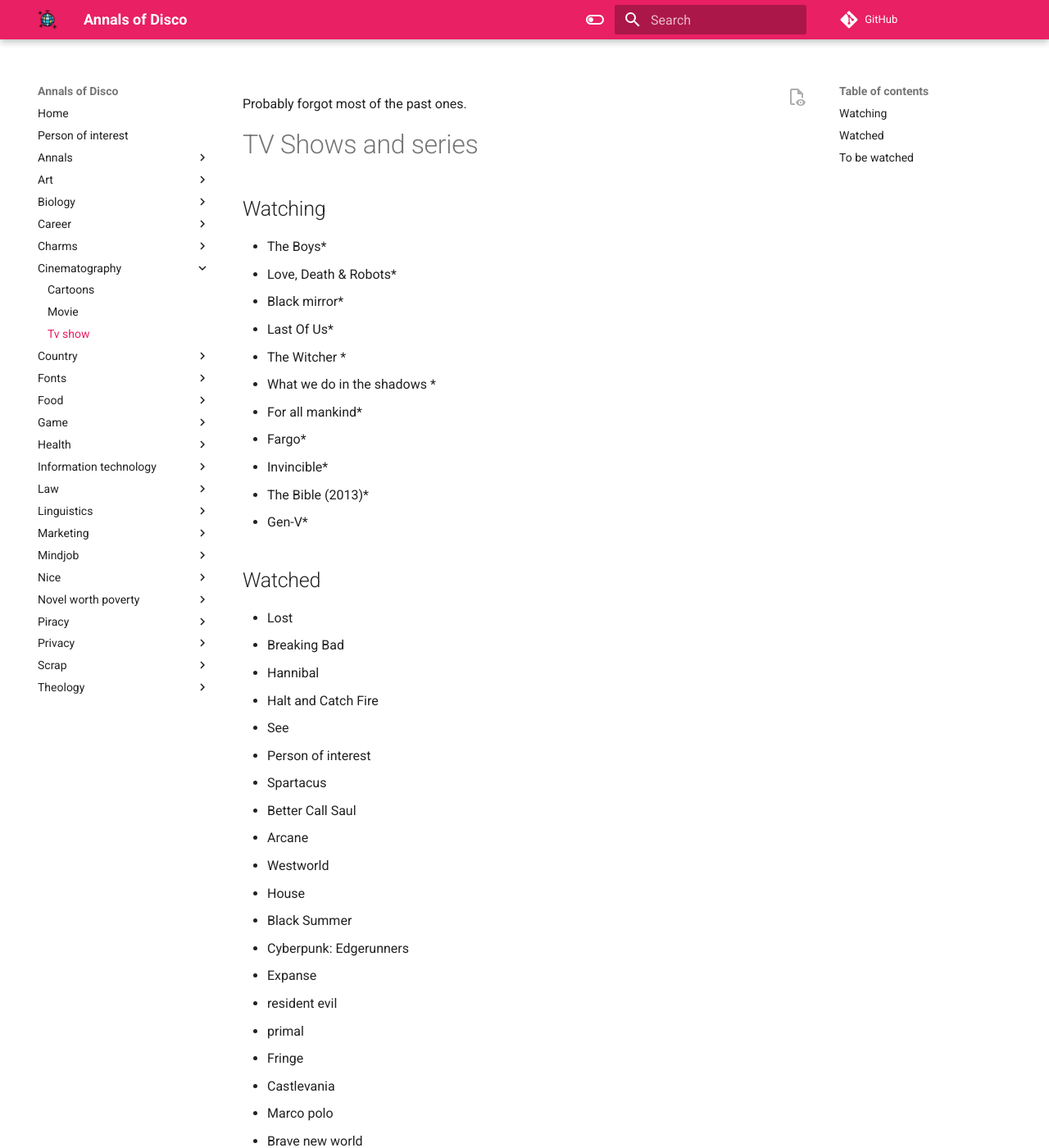
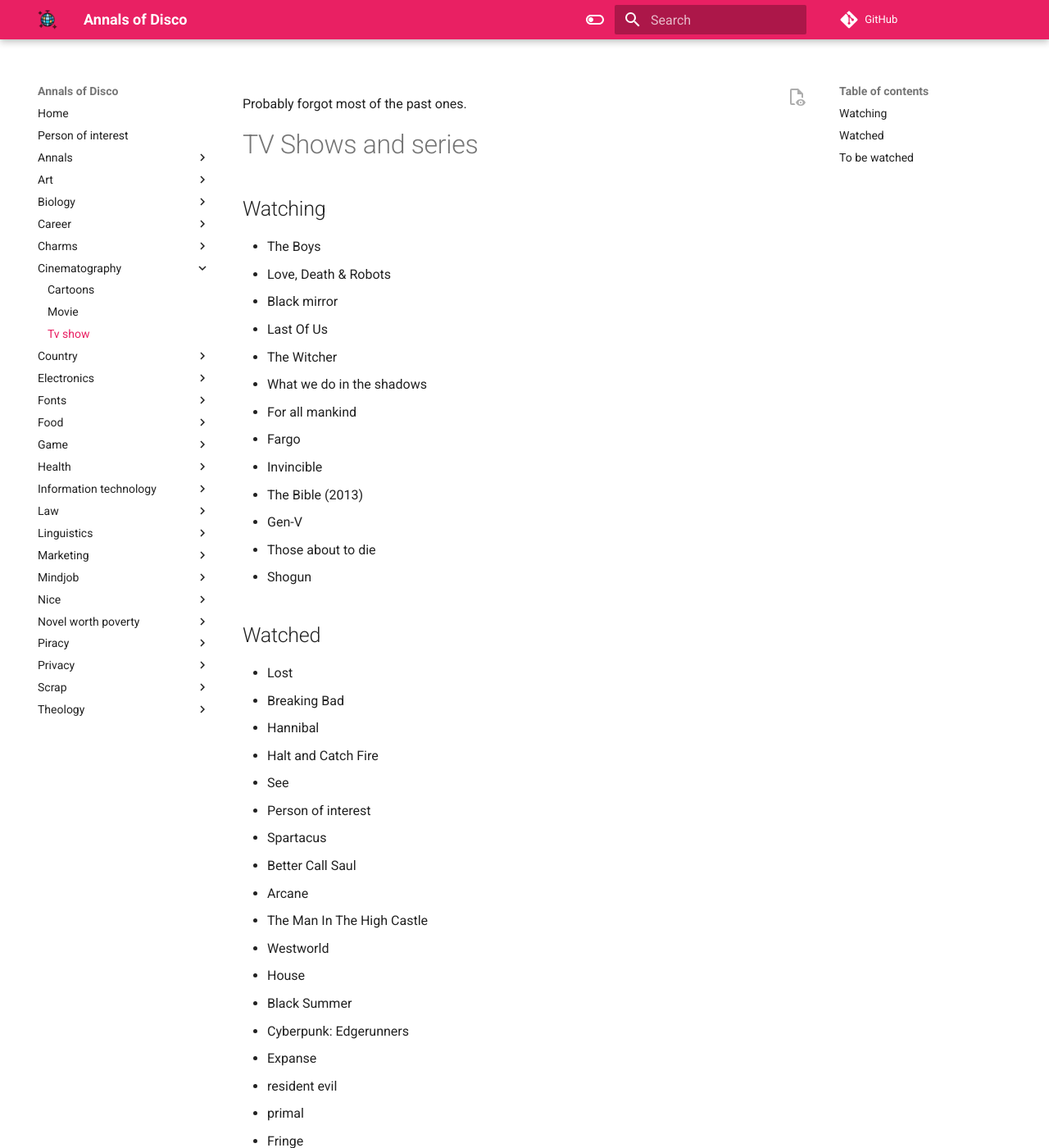
Before and after one commit to skywarth/annals-of-disco, an MkDocs documentation site: the page built from docs/cinematography/tv-show.md, in a window 1280 px wide and 1400 px high. Shown: the whole window at 82% size. Built offline with MkDocs 1.6.1 and Material for MkDocs 9.7.7, drawn with Linux system fonts in a browser that asks for light colours; comment, search, counter and statistics services are not loaded; some of the changed text lies outside the part shown.

Commit message:
20241027 11:06:59 PM

```diff
--- a/docs/cinematography/tv-show.md
+++ b/docs/cinematography/tv-show.md
@@ -4,17 +4,19 @@
 
 ## Watching
 
-- The Boys*
-- Love, Death & Robots*
-- Black mirror*
-- Last Of Us*
-- The Witcher *
-- What we do in the shadows *
-- For all mankind*
-- Fargo*
-- Invincible*
-- The Bible (2013)*
-- Gen-V*
+- The Boys
+- Love, Death & Robots
+- Black mirror
+- Last Of Us
+- The Witcher
+- What we do in the shadows
+- For all mankind
+- Fargo
+- Invincible
+- The Bible (2013)
+- Gen-V
+- Those about to die
+- Shogun
 
 ## Watched
 - Lost
@@ -26,6 +28,7 @@
 - Spartacus
 - Better Call Saul
 - Arcane
+- The Man In The High Castle
 - Westworld
 - House
 - Black Summer
@@ -37,15 +40,13 @@
 - Castlevania
 - Marco polo
 - Brave new world
+- Afterlife
 
 
 
 ## To be watched
 
-- Afterlife
 - true detective
-- Those about to die (rome themed)
-- shogun
 - Loudermilk
 - fallout
 - mindhunter
```
Also changed, not shown: docs/country/portugal/cities/lisbon/public-transportation.md (added, +23 -0 lines), docs/country/portugal/shopping/attire/casual-clothing.md (+5 -0 lines), docs/country/portugal/volunteering.md (added, +10 -0 lines), docs/electronics/smartphone/qualities.md (added, +11 -0 lines).
